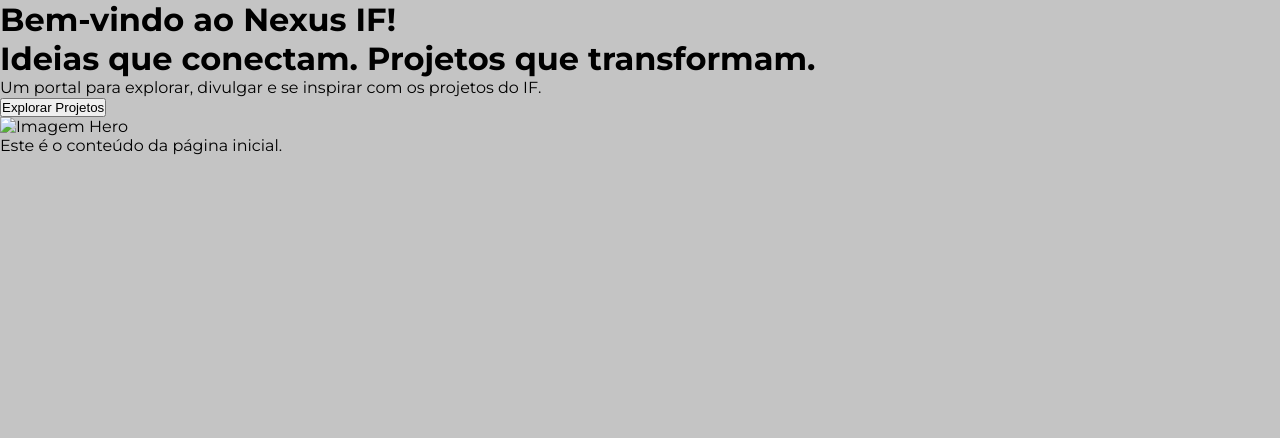
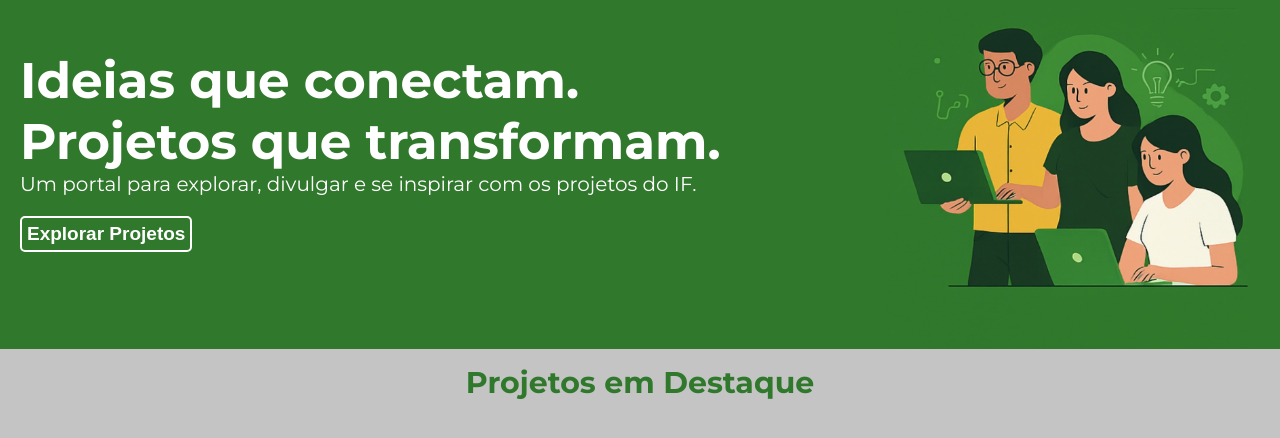
Before and after one commit to marcoscassian/nexusif, a Flask app: template templates/index.html in a window 1280 px wide. Shown: the part 88-526 px from the top of the page. Run offline with Flask 3, Linux system fonts and the light colour scheme; the template is opened without the code that fills it, so the values that code supplies are empty.

Commit message:
Update index.html
adicionado o caminho da imagem

```diff
--- a/templates/index.html
+++ b/templates/index.html
@@ -1,32 +1,32 @@
 {% extends 'base.html' %}
 
-{% block title %}Página Inicial{% endblock %}
+{% block title %}Bem-vindo ao Nexus IF!{% endblock %}
 
 {% block estilos %}
-<link rel="stylesheet" href="{{ url_for('static', filename='css/card.css') }}">
-{% endblock %}
-
-{% block pagina %}
-    Bem-vindo ao Nexus IF!
+<link rel="stylesheet" href="{{ url_for('static', filename='css/index.css') }}">
 {% endblock %}
 
 {% block conteudo %}
+<div class="hero">
     <div class="hero-left">
-    <h1>Ideias que conectam. Projetos que transformam.</h1>
+        <h1>Ideias que conectam. </h1>
+        <h1>Projetos que transformam.</h1>
         <p>Um portal para explorar, divulgar e se inspirar com os projetos do IF.</p>
         <button>Explorar Projetos</button>
     </div>
 
     <div class="hero-rigth">
-    <img src="" alt="Imagem Hero"> <!-- imagem do hero>-->
+        <img src="static/img/geral/imghero.jpg" alt="Imagem Hero"> <!-- imagem do hero>-->
     </div>
-
-<p>Este é o conteúdo da página inicial.</p>
+</div>
+<div class="content">
+    <h2>Projetos em Destaque</h2>
     <!-- loop para mostrar os cards -->
     <div class="cards">
         {% for card in cards %}
             {% include '_card.html' %}
         {% endfor %}
     </div>
+</div>
 
 {% endblock %}
```
Lines whose indentation alone changed are shown as unchanged.
